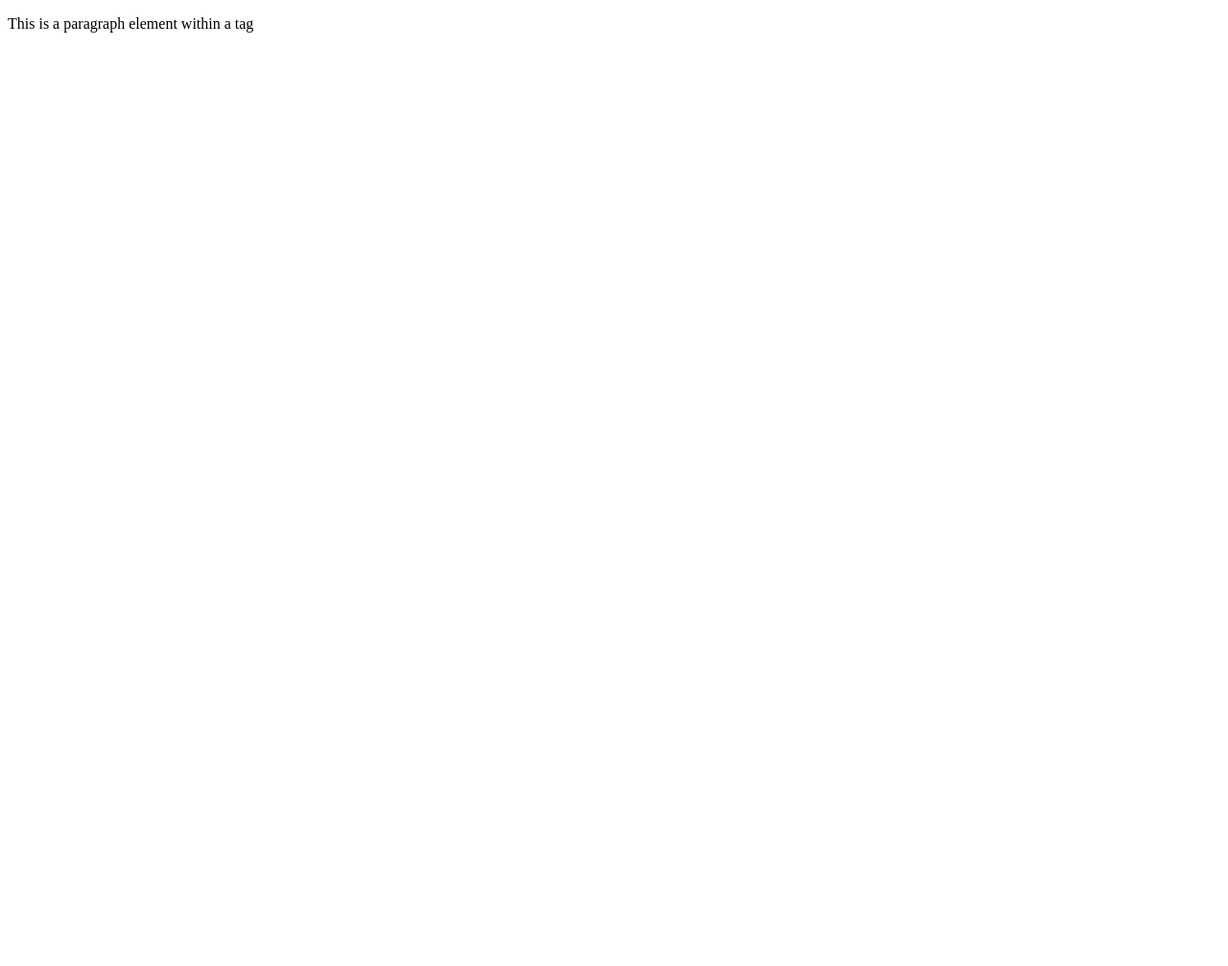
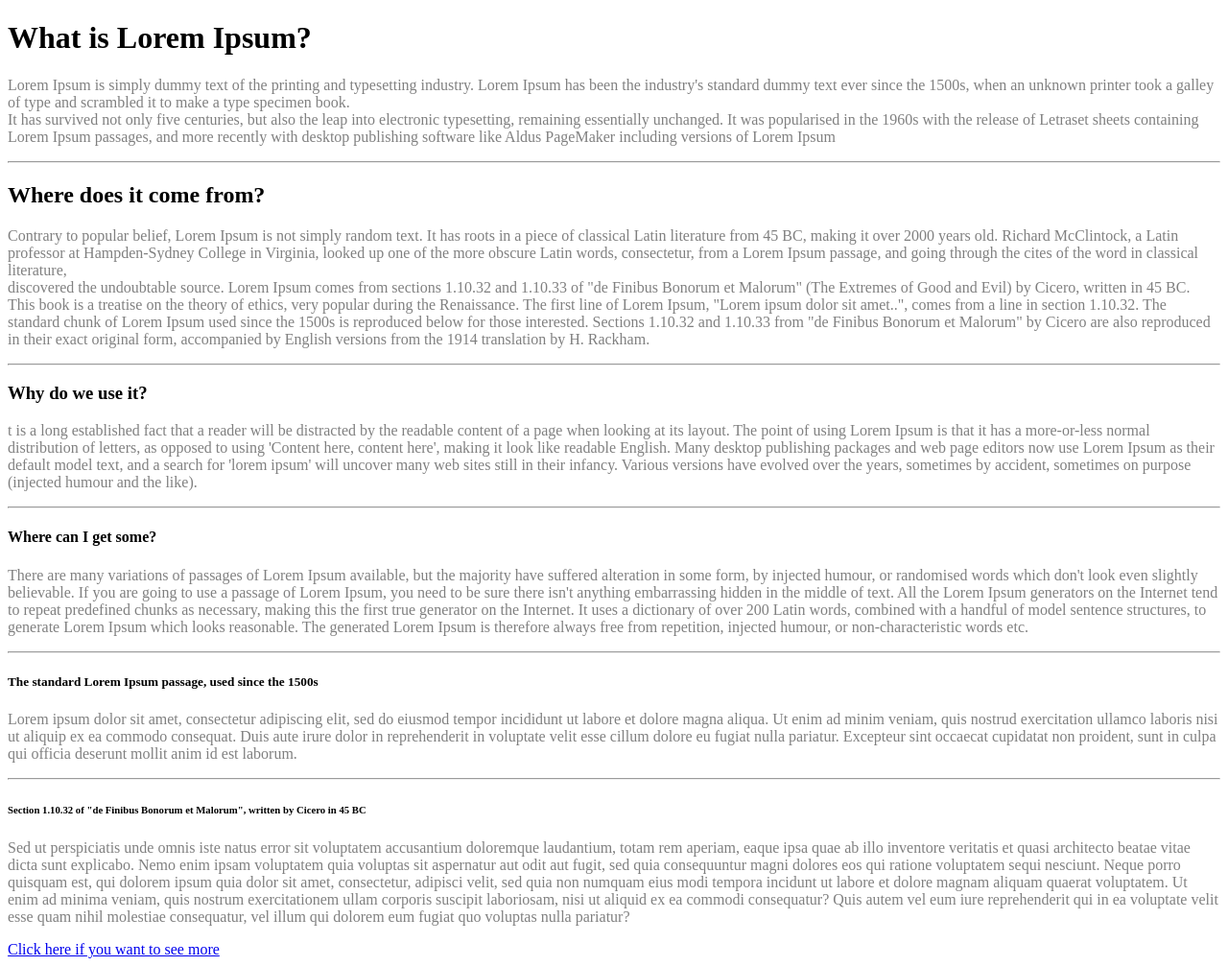
Before and after one commit to alexandrularion/learn-html, a plain HTML site: page 2_elements/index.html in a window 1280 px wide. Shown: the whole page at 96% size. Before the commit the page ends 800 px from the top, so only its background shows below. Drawn offline with Linux system fonts and the light colour scheme.

Commit message:
Updated 2_elements

```diff
--- a/2_elements/index.html
+++ b/2_elements/index.html
@@ -2,7 +2,7 @@
     HTML Heading
         Understand HTML heading elements (h1 to h6) and their importance in structuring content.
     HTML Paragraphs
-        Learn how to create paragraphs in HTML to organize and format text content.
+        Learn how to create paragraphs (p) in HTML to organize and format text content.
     HTML Style Tag
         Explore the <style> tag and how it is used to define internal CSS styles within an HTML document.
     HTML Text Formatting Elements
@@ -22,12 +22,114 @@
  -->
 <!DOCTYPE html>
 <html lang="en">
-<head>
-    <meta charset="UTF-8">
-    <meta name="viewport" content="width=device-width, initial-scale=1.0">
+  <style>
+    h1,
+    h2,
+    h3,
+    h4,
+    h5,
+    h6 {
+      color: black;
+    }
+    p {
+      color: grey;
+    }
+  </style>
+  <head>
+    <meta charset="UTF-8" />
+    <meta name="viewport" content="width=device-width, initial-scale=1.0" />
     <title>The tile of the page</title>
-</head>
-<body>
-    <p> This is a paragraph element within a tag </p>
-</body>
+  </head>
+  <body>
+    <h1>What is Lorem Ipsum?</h1>
+    <p>
+      Lorem Ipsum is simply dummy text of the printing and typesetting industry.
+      Lorem Ipsum has been the industry's standard dummy text ever since the
+      1500s, when an unknown printer took a galley of type and scrambled it to
+      make a type specimen book. <br />It has survived not only five centuries,
+      but also the leap into electronic typesetting, remaining essentially
+      unchanged. It was popularised in the 1960s with the release of Letraset
+      sheets containing Lorem Ipsum passages, and more recently with desktop
+      publishing software like Aldus PageMaker including versions of Lorem Ipsum
+    </p>
+    <hr />
+    <h2>Where does it come from?</h2>
+    <p>
+      Contrary to popular belief, Lorem Ipsum is not simply random text. It has
+      roots in a piece of classical Latin literature from 45 BC, making it over
+      2000 years old. Richard McClintock, a Latin professor at Hampden-Sydney
+      College in Virginia, looked up one of the more obscure Latin words,
+      consectetur, from a Lorem Ipsum passage, and going through the cites of
+      the word in classical literature, <br />
+      discovered the undoubtable source. Lorem Ipsum comes from sections 1.10.32
+      and 1.10.33 of "de Finibus Bonorum et Malorum" (The Extremes of Good and
+      Evil) by Cicero, written in 45 BC. This book is a treatise on the theory
+      of ethics, very popular during the Renaissance. The first line of Lorem
+      Ipsum, "Lorem ipsum dolor sit amet..", comes from a line in section
+      1.10.32. The standard chunk of Lorem Ipsum used since the 1500s is
+      reproduced below for those interested. Sections 1.10.32 and 1.10.33 from
+      "de Finibus Bonorum et Malorum" by Cicero are also reproduced in their
+      exact original form, accompanied by English versions from the 1914
+      translation by H. Rackham.
+    </p>
+    <hr />
+    <h3>Why do we use it?</h3>
+    <p>
+      t is a long established fact that a reader will be distracted by the
+      readable content of a page when looking at its layout. The point of using
+      Lorem Ipsum is that it has a more-or-less normal distribution of letters,
+      as opposed to using 'Content here, content here', making it look like
+      readable English. Many desktop publishing packages and web page editors
+      now use Lorem Ipsum as their default model text, and a search for 'lorem
+      ipsum' will uncover many web sites still in their infancy. Various
+      versions have evolved over the years, sometimes by accident, sometimes on
+      purpose (injected humour and the like).
+    </p>
+    <hr />
+    <h4>Where can I get some?</h4>
+    <p>
+      There are many variations of passages of Lorem Ipsum available, but the
+      majority have suffered alteration in some form, by injected humour, or
+      randomised words which don't look even slightly believable. If you are
+      going to use a passage of Lorem Ipsum, you need to be sure there isn't
+      anything embarrassing hidden in the middle of text. All the Lorem Ipsum
+      generators on the Internet tend to repeat predefined chunks as necessary,
+      making this the first true generator on the Internet. It uses a dictionary
+      of over 200 Latin words, combined with a handful of model sentence
+      structures, to generate Lorem Ipsum which looks reasonable. The generated
+      Lorem Ipsum is therefore always free from repetition, injected humour, or
+      non-characteristic words etc.
+    </p>
+    <hr />
+    <h5>The standard Lorem Ipsum passage, used since the 1500s</h5>
+    <p>
+      Lorem ipsum dolor sit amet, consectetur adipiscing elit, sed do eiusmod
+      tempor incididunt ut labore et dolore magna aliqua. Ut enim ad minim
+      veniam, quis nostrud exercitation ullamco laboris nisi ut aliquip ex ea
+      commodo consequat. Duis aute irure dolor in reprehenderit in voluptate
+      velit esse cillum dolore eu fugiat nulla pariatur. Excepteur sint occaecat
+      cupidatat non proident, sunt in culpa qui officia deserunt mollit anim id
+      est laborum.
+    </p>
+    <hr />
+    <h6>
+      Section 1.10.32 of "de Finibus Bonorum et Malorum", written by Cicero in
+      45 BC
+    </h6>
+    <p>
+      Sed ut perspiciatis unde omnis iste natus error sit voluptatem accusantium
+      doloremque laudantium, totam rem aperiam, eaque ipsa quae ab illo
+      inventore veritatis et quasi architecto beatae vitae dicta sunt explicabo.
+      Nemo enim ipsam voluptatem quia voluptas sit aspernatur aut odit aut
+      fugit, sed quia consequuntur magni dolores eos qui ratione voluptatem
+      sequi nesciunt. Neque porro quisquam est, qui dolorem ipsum quia dolor sit
+      amet, consectetur, adipisci velit, sed quia non numquam eius modi tempora
+      incidunt ut labore et dolore magnam aliquam quaerat voluptatem. Ut enim ad
+      minima veniam, quis nostrum exercitationem ullam corporis suscipit
+      laboriosam, nisi ut aliquid ex ea commodi consequatur? Quis autem vel eum
+      iure reprehenderit qui in ea voluptate velit esse quam nihil molestiae
+      consequatur, vel illum qui dolorem eum fugiat quo voluptas nulla pariatur?
+    </p>
+    <a href="about.html">Click here if you want to see more</a>
+  </body>
 </html>
```
Also changed, not shown: 2_elements/about.html (added, +59 -0 lines), 2_elements/assets/lorem_ipsum.png (added).
